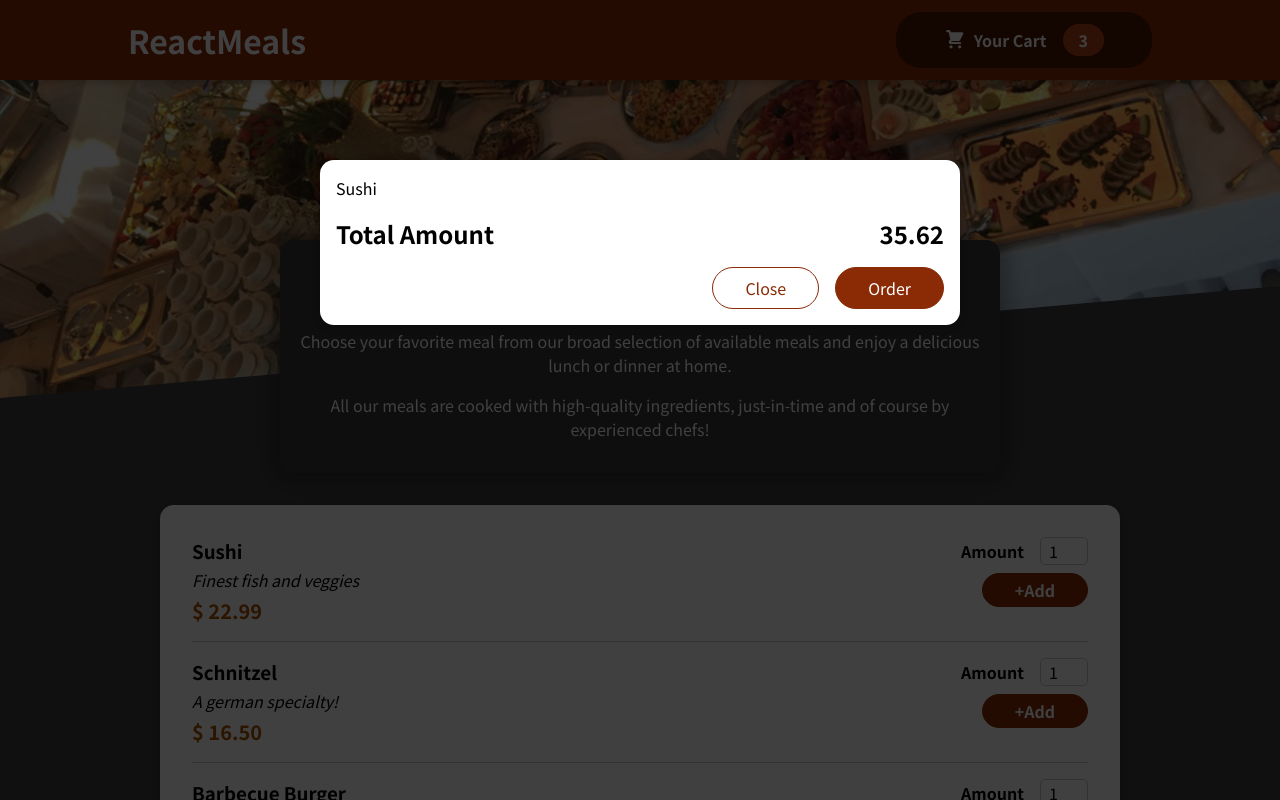
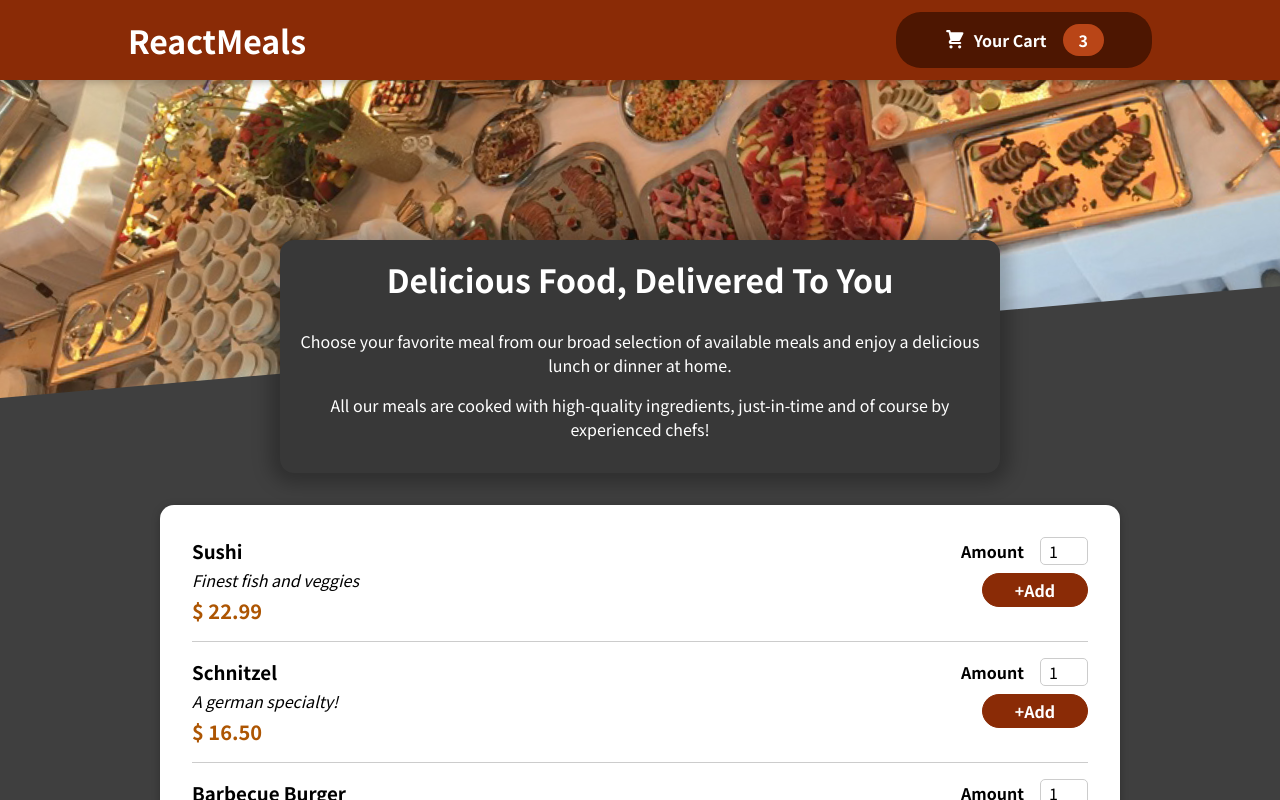
Before and after one commit to sarthak13gupta/food-order-app, a React (Create React App) app: page / in a window 1280 px wide. Shown: the top 800 px of the page. Built offline with nearby package versions, Linux system fonts and the light colour scheme.

Commit message:
working modalCart

```diff
--- a/src/App.jsx
+++ b/src/App.jsx
@@ -1,14 +1,25 @@
-import { Fragment } from "react";
+import { Fragment , useState} from "react";
 
 import Meals from "./Components/Meals/Meals";
 import Header from "./Components/Layout/Header";
 import Cart from "./Components/Cart/Cart";
 
 function App() {
+
+  const [cartIsShown , setCartIsShown] = useState(false)
+
+  const showCartHandler = () => {
+    setCartIsShown(true)
+  }
+
+  const hideCartHandler = () => [
+    setCartIsShown(false)
+  ]
+
   return (
     <Fragment>
-      <Cart/>
-      <Header/>
+      {cartIsShown && <Cart closeCart = {hideCartHandler}/>}
+      <Header showCart = {showCartHandler} />
       <main><Meals/></main>
     </Fragment>
   );
--- a/src/Components/Cart/Cart.jsx
+++ b/src/Components/Cart/Cart.jsx
@@ -1,7 +1,7 @@
 import Modal from "../UI/Modal";
 import classes from "./Cart.module.css";
 
-const Cart = () => {
+const Cart = (props) => {
   const cartItems = (
     <ul className={classes["cart-items"]}>
       {[{ id: "c1", name: "Sushi", amount: 2, price: 12.99 }].map((item) => (
@@ -10,14 +10,14 @@ const Cart = () => {
     </ul>
   );
   return (
-    <Modal>
+    <Modal closeCart = {props.closeCart}>
       {cartItems}
       <div className={classes.total}>
           <span>Total Amount</span>
           <span>35.62</span>
       </div>
       <div className={classes.actions}>
-          <button className={classes['button--alt']}>Close</button>
+          <button className={classes['button--alt']} onClick={props.closeCart}>Close</button>
           <button className={classes.button}>Order</button>
       </div>
     </Modal>
--- a/src/Components/Layout/Header.jsx
+++ b/src/Components/Layout/Header.jsx
@@ -5,11 +5,12 @@ import mealsImage from "../../assets/MealsImage.jpeg"
 import classes from "./Header.module.css"
 
 const Header = (props) => {
+
     return (
         <Fragment>
             <header className={classes.header}>
                 <h1>ReactMeals</h1>
-                <HeaderCartButton/>
+                <HeaderCartButton onClick = {props.showCart}/>
             </header>
             <div className={classes["main-image"]}>
                 <img src={mealsImage} alt="A table full of delicious food!" />
--- a/src/Components/Layout/HeaderCartButton.jsx
+++ b/src/Components/Layout/HeaderCartButton.jsx
@@ -4,11 +4,11 @@ import CartIcon from "../Cart/CartIcon"
 
 const HeaderCartButton = (props) => {
     return (
-        <div className={classes.button}>
+        <button className={classes.button} onClick={props.onClick}>
             <span className={classes.icon}><CartIcon/></span>
             <span>Your Cart</span>
             <span className={classes.badge}>3</span>
-        </div>
+        </button>
     )
 }
 
--- a/src/Components/UI/Modal.jsx
+++ b/src/Components/UI/Modal.jsx
@@ -3,7 +3,7 @@ import ReactDOM from "react-dom";
 import classes from "./Modal.module.css";
 
 const Backdrop = (props) => {
-  return <div className={classes.backdrop}></div>;
+  return <div className={classes.backdrop} onClick={props.closeCart}></div>;
 };
 
 const ModalOverlay = (props) => {
@@ -18,7 +18,7 @@ const Modal = (props) => {
 
   return (
     <Fragment>
-      {ReactDOM.createPortal(<Backdrop />, portalElement)}
+      {ReactDOM.createPortal(<Backdrop closeCart = {props.closeCart} />, portalElement)}
       {
         ReactDOM.createPortal(<ModalOverlay>{props.children}</ModalOverlay>,
         portalElement)
```
